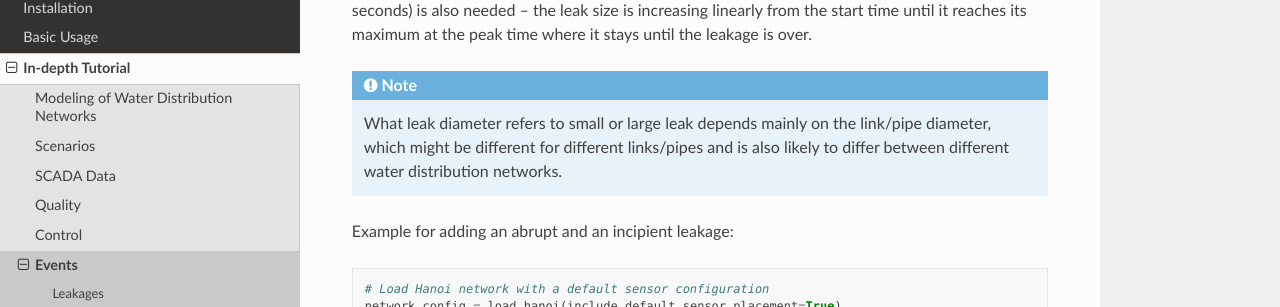
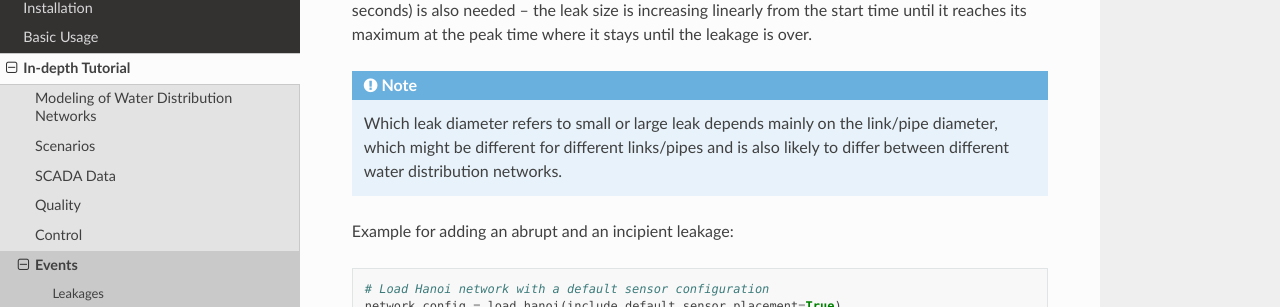
Before and after one commit to WaterFutures/EPyT-Flow, a Sphinx documentation site: the page built from docs/tut.events.rst, in a window 1280 px wide and 900 px high, scrolled down 317 px. Shown: the part 144-451 px from the top of the window. Built offline with Sphinx 7.4.7 and the Read the Docs theme 2.0.0, drawn with Linux system fonts in a browser that asks for light colours.

Commit message:
Fix typos

```diff
--- a/docs/tut.events.rst
+++ b/docs/tut.events.rst
@@ -24,7 +24,7 @@ the leak size is increasing linearly from the start time until it reaches its ma
 at the peak time where it stays until the leakage is over.
 
 .. note::
-    What leak diameter refers to small or large leak depends mainly on the link/pipe diameter,
+    Which leak diameter refers to small or large leak depends mainly on the link/pipe diameter,
     which might be different for different links/pipes and is also likely to differ between different water distribution networks.
 
 Example for adding an abrupt and an incipient leakage:
--- a/docs/tut.quality.rst
+++ b/docs/tut.quality.rst
@@ -11,8 +11,10 @@ Basic Quality Analysis
 
 The basic quality analysis supports water age analysis, simple chemical analysis,
 and source tracing analysis.
-Note that only one of these analysis be performed at a time -- i.e. multiple simulation runs
-are necessary if different quality analysis are requested.
+
+.. note::
+    Note that only one of these analysis be performed at a time -- i.e. multiple simulation runs
+    are necessary if different quality analysis are requested.
 
 The requested quality analysis must be set (i.e. activated) before the simulation is run:
 
```
